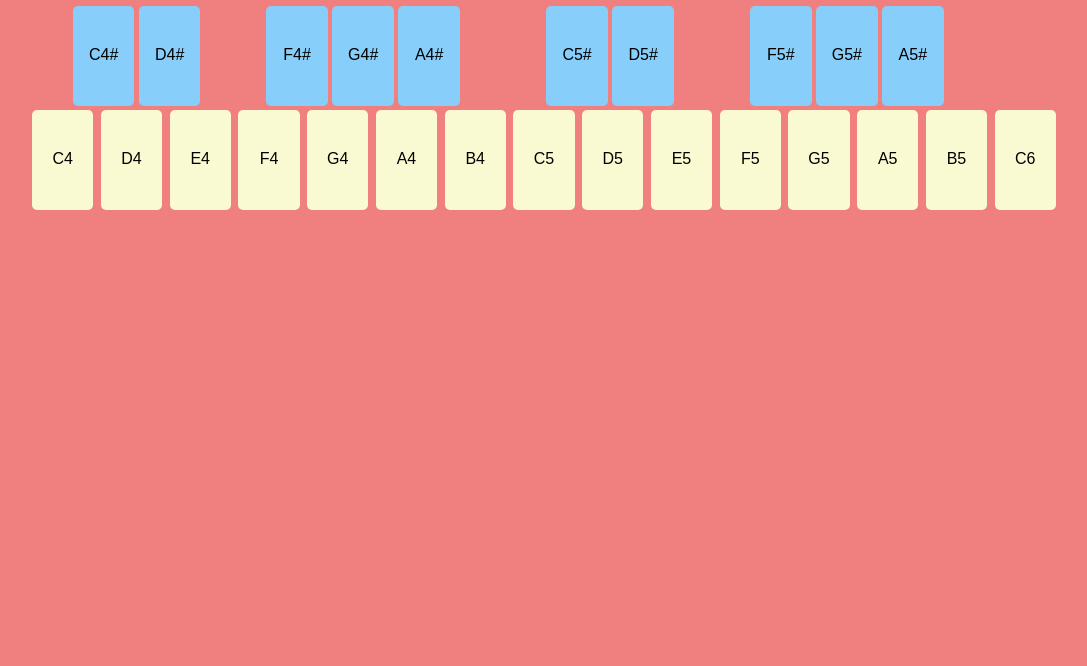
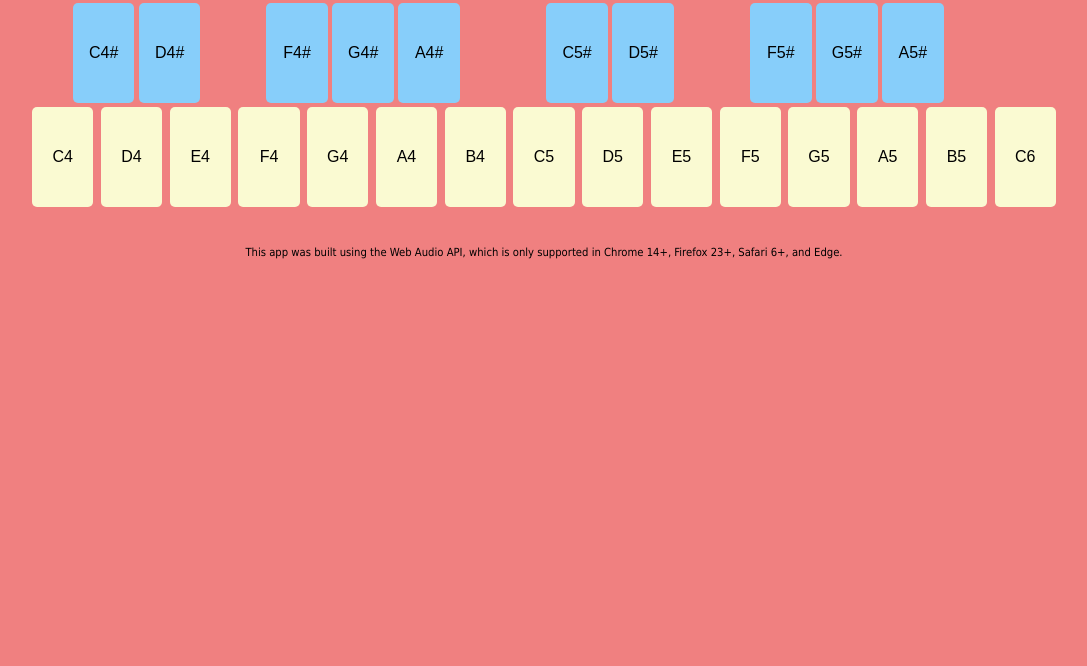
Before and after one commit to chaocharliehuang/SimpleSynth, a plain HTML site: page symplesynth.html in a window 1280 px wide. Shown: the part 134-800 px from the top of the page, without its empty margins (96-1183 px from the left). Drawn offline with Linux system fonts and the light colour scheme.

Commit message:
added and linked JS script

```diff
--- a/css/style.css
+++ b/css/style.css
@@ -8,12 +8,12 @@ body {
 .wrapper {
     background-color: lightcoral;
     padding: 20px;
-    /*width: 60%;*/
     margin: 40px auto;
 }
 
 h1 {
     text-align: center;
+    margin: 0;
 }
 
 /********** KEYS **********/
@@ -33,7 +33,7 @@ button {
 .black-keys {
     display: inline-block;
     width: 100%;
-    margin-bottom: 4px;
+    margin: 40px 0 4px;
 }
 
 #C4s {
@@ -63,6 +63,14 @@ button {
 
 .white-keys button {
     background-color: lightgoldenrodyellow;
+}
+
+/********** FOOTER **********/
+
+.footer {
+    text-align: center;
+    font-size: 70%;
+    margin-top: 40px;
 }
 
 /********** MEDIA QUERIES **********/
--- a/symplesynth.html
+++ b/symplesynth.html
@@ -44,6 +44,12 @@
                 </div> <!-- end white-keys div -->
             </div> <!-- end keys div -->
 
+            <div class="footer">
+                <p>This app was built using the Web Audio API, which is only supported in Chrome 14+, Firefox 23+, Safari 6+, and Edge.</p>
+            </div> <!-- end footer div -->
+
         </div> <!-- end wrapper div -->
+
+        <script src="javascript/synth.js"></script>
     </body>
 </html>
```
Also changed, not shown: javascript/synth.js (added).
